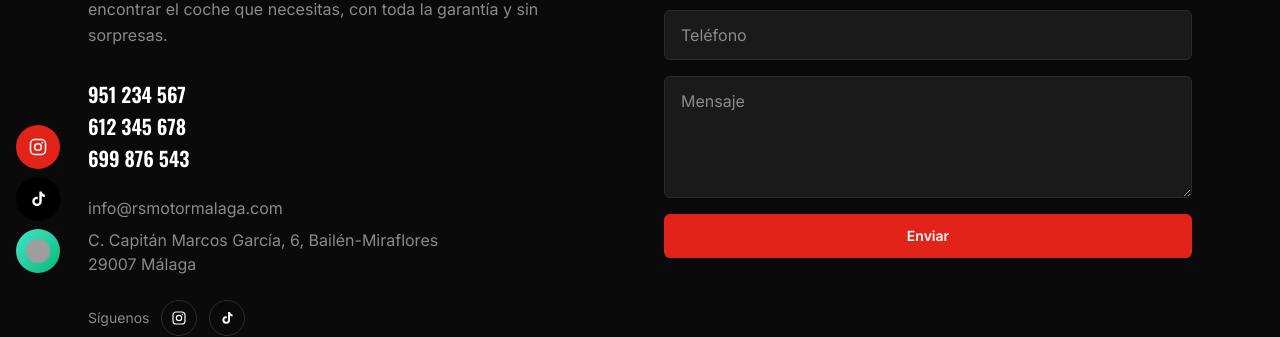
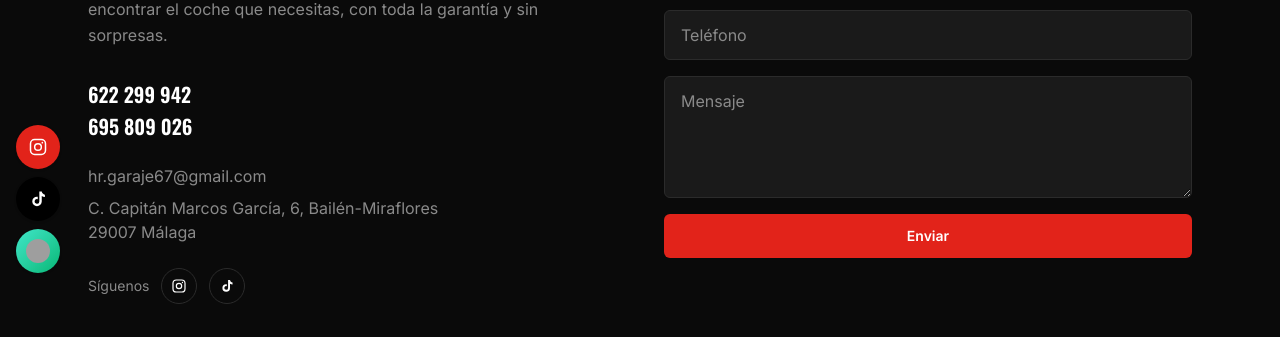
Before and after one commit to rauljaviermg-dot/RS-MOTOR-WEB, a Next.js app: page /contacto in a window 1280 px wide. Shown: the part 511-848 px from the top of the page. Built offline with nearby package versions, Linux system fonts and the light colour scheme; grey boxes are pictures that could not be loaded.

Commit message:
Sustituir telefonos y email de relleno por los reales en Contacto

```diff
--- a/src/app/(site)/contacto/page.tsx
+++ b/src/app/(site)/contacto/page.tsx
@@ -42,19 +42,22 @@ export default async function ContactoPage({
           </p>
 
           <div className="mt-8 space-y-1">
-            <p className="font-heading text-xl font-semibold text-white">
-              951 234 567
-            </p>
-            <p className="font-heading text-xl font-semibold text-white">
-              612 345 678
-            </p>
-            <p className="font-heading text-xl font-semibold text-white">
-              699 876 543
-            </p>
+            <a
+              href="tel:+34622299942"
+              className="block font-heading text-xl font-semibold text-white hover:text-rs-red"
+            >
+              622 299 942
+            </a>
+            <a
+              href="tel:+34695809026"
+              className="block font-heading text-xl font-semibold text-white hover:text-rs-red"
+            >
+              695 809 026
+            </a>
           </div>
 
           <div className="mt-6 text-rs-muted">
-            <p>info@rsmotormalaga.com</p>
+            <p>hr.garaje67@gmail.com</p>
             <p className="mt-2">
               C. Capitán Marcos García, 6, Bailén-Miraflores
               <br />
--- a/src/components/Header.tsx
+++ b/src/components/Header.tsx
@@ -51,7 +51,7 @@ export default function Header({ isAdmin = false }: { isAdmin?: boolean }) {
         </nav>
         <div className="flex items-center gap-3">
           <a
-            href="tel:+34900000000"
+            href="tel:+34622299942"
             className="rounded-md border border-rs-red px-4 py-2 text-sm font-medium text-white transition-colors hover:bg-rs-red"
           >
             Llamar
```
